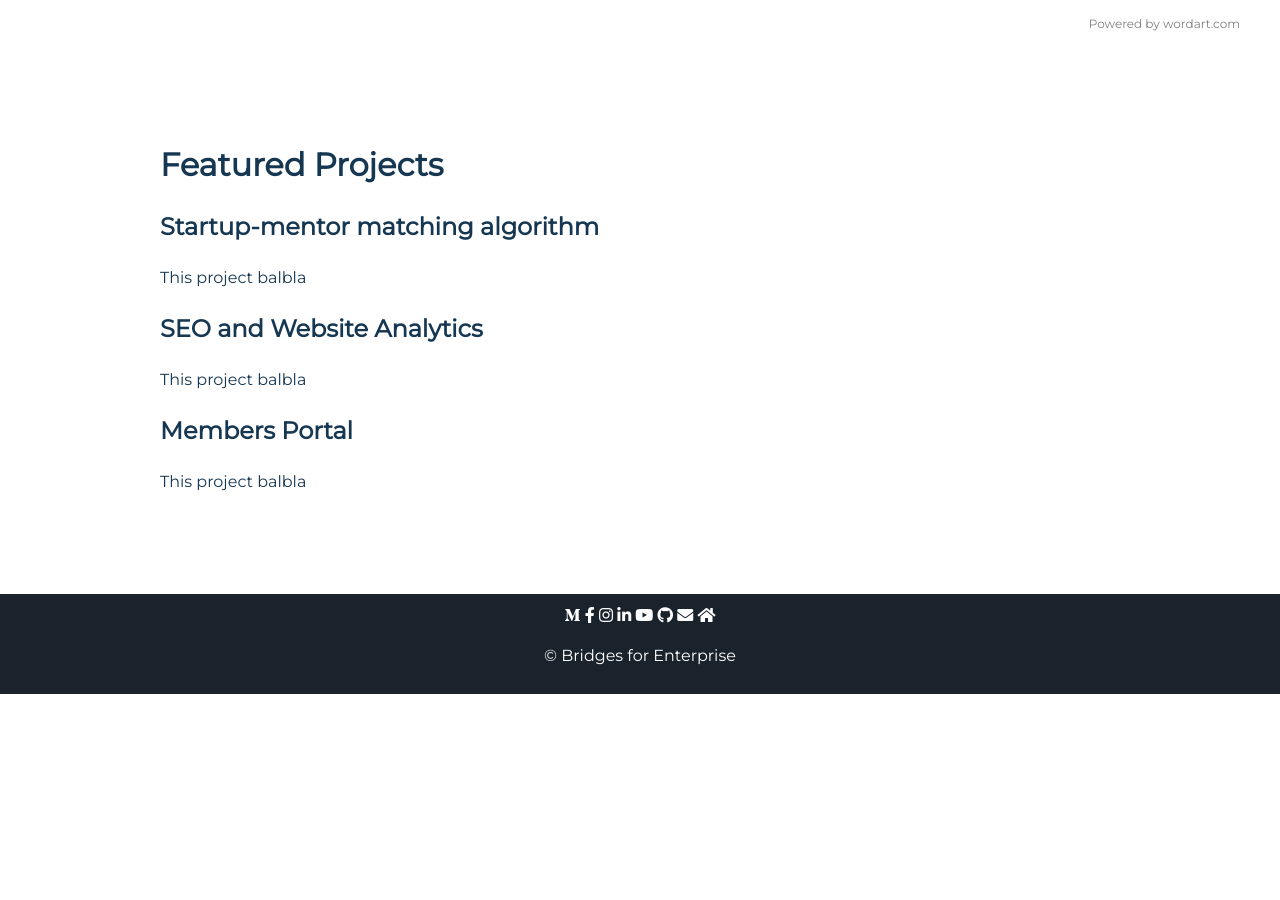
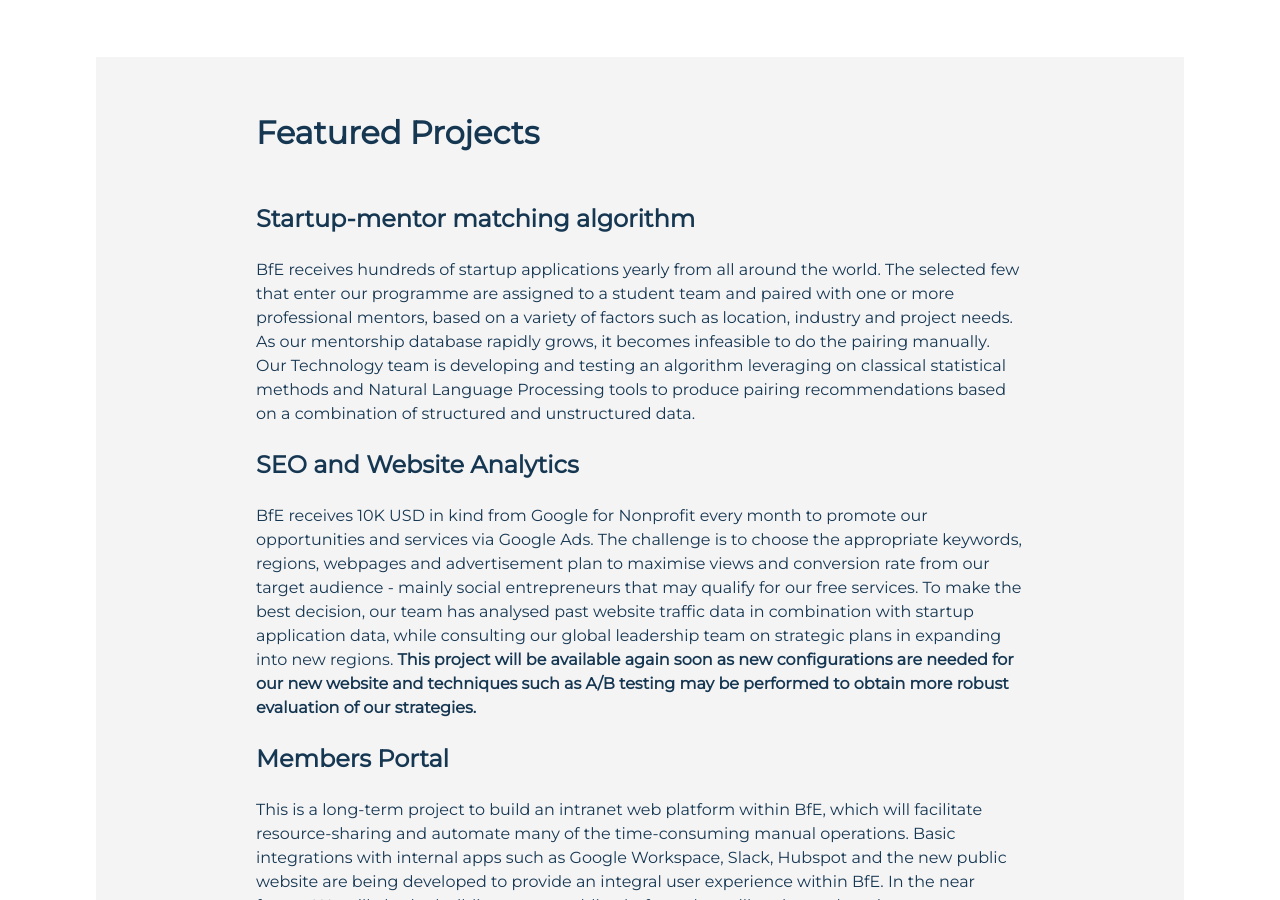
Before and after one commit to BfE-Technology/BfE-Technology.github.io, a Jekyll site: the page built from index.md, in a window 1280 px wide and 900 px high, scrolled down 7822 px. Built offline with Jekyll 4.4.1, drawn with Linux system fonts in a browser that asks for light colours; before the commit the page ends 8516 px from its top, so only the background shows below that; some of the changed text lies outside the part shown.

Commit message:
Update index.md

```diff
--- a/index.md
+++ b/index.md
@@ -61,11 +61,11 @@ We are a group of passionate professionals and students from all over the world,
 
 
 
-<div markdown="1">
+<div id="disciplines">
   <br>
-## Any technology discipline from anywhere in the world
+  <h2>Any technology discipline from anywhere in the world</h2>
 
-We leverage on a wide variety of technological solutions covering software, analytics, algorithms and cloud engineering to address vital needs of the organisation.
+<p>We leverage on a wide variety of technological solutions covering software, analytics, algorithms and cloud engineering to address vital needs of the organisation. Check out some of our ongoing projects <a href="#orojects">below</a>.</p>
 
 <br>
 </div>
@@ -396,7 +396,7 @@ Our startups work in a diverse range of sectors. Read more about our in-house ca
           <ul>
             <li>Provides digital access through mini servers, portable solar kiosks and an in-house mobile app to 6 countries across Africa</li>
             <li>Recipient of numerous awards including <a href="https://microsoftcaregh.com/2019/07/25/a-solar-powered-mobile-digital-kiosk-that-empowers-women-across-rwanda/" target="_blank">Microsoft's affordable Access Initiative grant</a> and <a href="https://africa50innovationchallenge.com/solutions/" target="_blank">Special Recognition Award at Africa 50 Innovation Challenge</a> </li>
-            <li>Raised USD 500K as of Jan 2020 and on track to more rapid expansion; read more at <a href="https://techpoint.africa/2020/01/09/ared-profile/" target="_blank">their interview with Techpoint Africa</a></li>
+            <li>Raised 500K USD as of Jan 2020 and on track to more rapid expansion; read more at <a href="https://techpoint.africa/2020/01/09/ared-profile/" target="_blank">their interview with Techpoint Africa</a></li>
           </ul>
       </div>
     </div>
@@ -509,19 +509,21 @@ Here are some of the reasons why people join BfE Technology:
 <br>
 
 
-<div class="projects force-dark-link">
+<div id="projects" class="force-dark-link" style="background-color: #f4f4f4;margin-bottom: -100px;">
   <br>
   <h2>Featured Projects</h2>
   <div class="card">
     <h3>Startup-mentor matching algorithm</h3>
-    <div class="desc">This project balbla</div>
+    <div class="desc">BfE receives hundreds of startup applications yearly from all around the world. The selected few that enter our programme are assigned to a student team and paired with one or more professional mentors, based on a variety of factors such as location, industry and project needs. As our mentorship database rapidly grows, it becomes infeasible to do the pairing manually. Our Technology team is developing and testing an algorithm leveraging on classical statistical methods and Natural Language Processing tools to produce pairing recommendations based on a combination of structured and unstructured data.</div>
   </div>
   <div class="card">
     <h3>SEO and Website Analytics</h3>
-    <div class="desc">This project balbla</div>
+    <div class="desc">BfE receives 10K USD in kind from Google for Nonprofit every month to promote our opportunities and services via Google Ads. The challenge is to choose the appropriate keywords, regions, webpages and advertisement plan to maximise views and conversion rate from our target audience - mainly social entrepreneurs that may qualify for our free services. To make the best decision, our team has analysed past website traffic data in combination with startup application data, while consulting our global leadership team on strategic plans in expanding into new regions. <strong>This project will be available again soon as new configurations are needed for our new website and techniques such as A/B testing may be performed to obtain more robust evaluation of our strategies.</strong></div>
   </div>
   <div class="card">
     <h3>Members Portal</h3>
-    <div class="desc">This project balbla</div>
+    <div class="desc">This is a long-term project to build an intranet web platform within BfE, which will facilitate resource-sharing and automate many of the time-consuming manual operations. Basic integrations with internal apps such as Google Workspace, Slack, Hubspot and the new public website are being developed to provide an integral user experience within BfE. In the near future, We will also be building a new public platform that will make our learning resources available to the wider social impact and startup community via free subscriptions.</div>
   </div>
+  <br>
+  <br>
 </div>
```
Also changed, not shown: other parts of index.md (+1 -1 lines).
